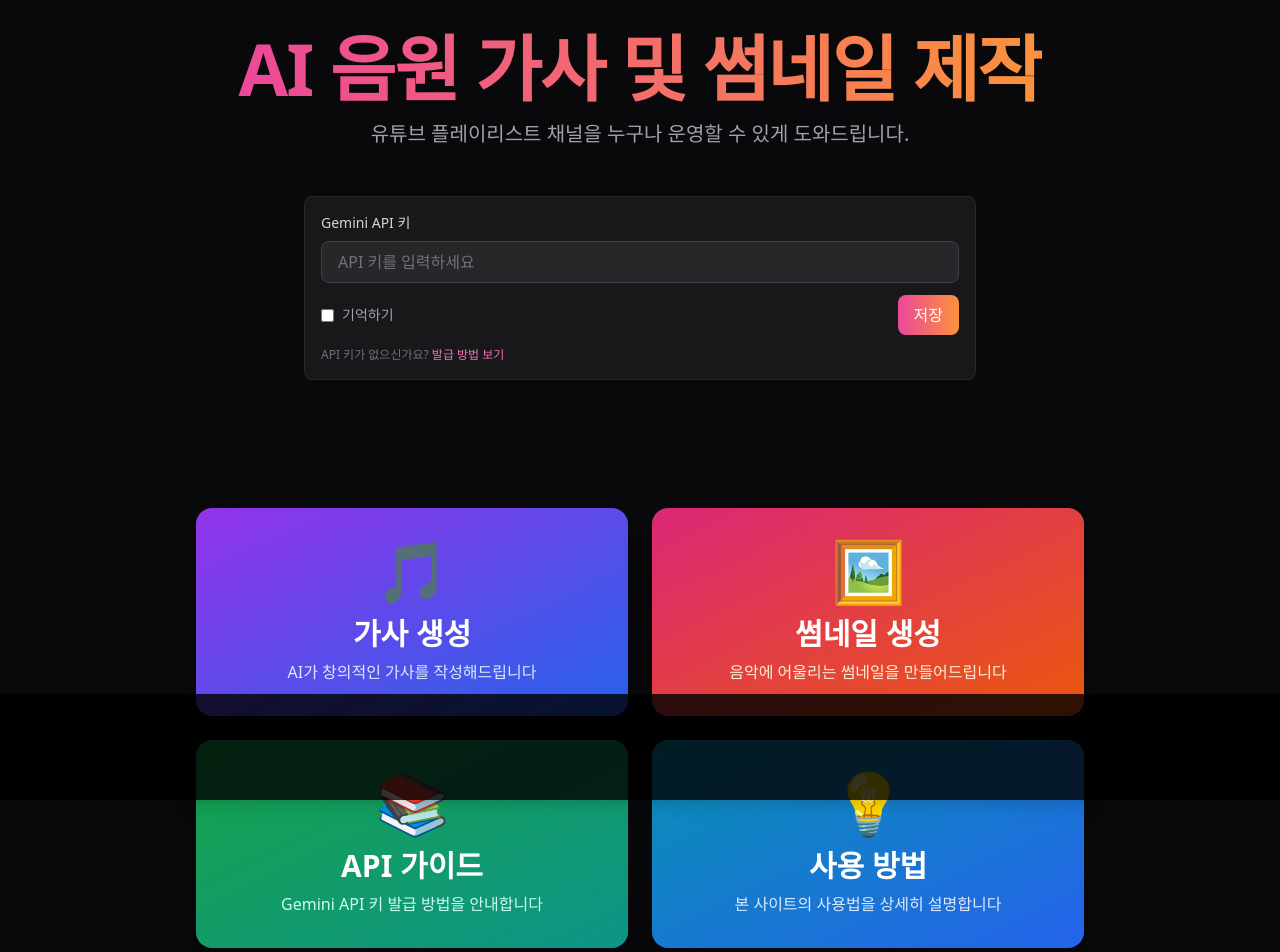
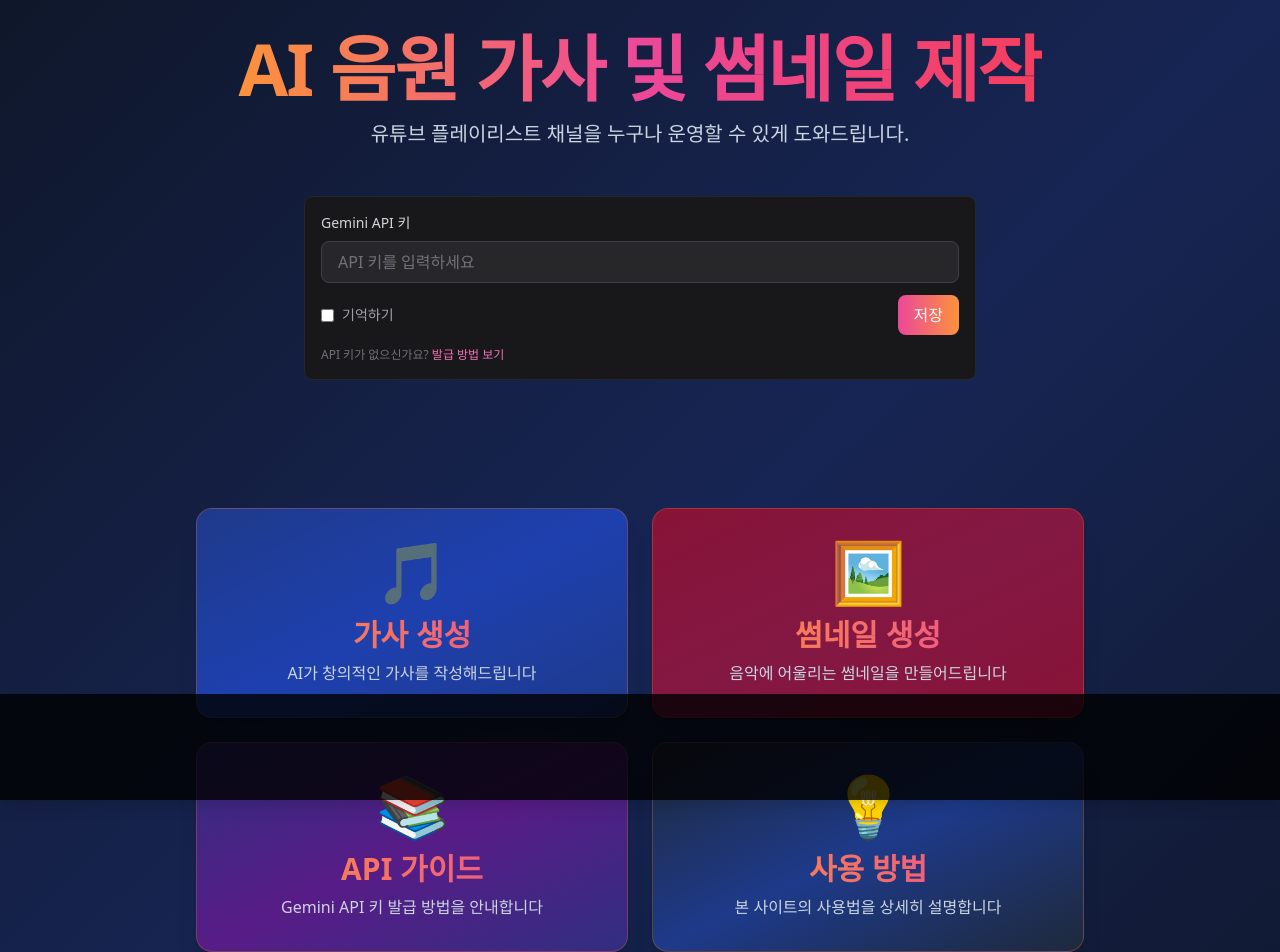
Before and after one commit to angibeom0985-arch/aimusic-l, a React (Vite) app: page / in a window 1280 px wide. Shown: the top 952 px of the page. Built offline with nearby package versions, Linux system fonts and the light colour scheme.

Commit message:
design: 네이비 블루와 코랄 핑크 색상 테마로 전면 개편 - 배경, 버튼, 그라데이션 전체 업데이트

```diff
--- a/App.tsx
+++ b/App.tsx
@@ -35,7 +35,7 @@ const AppContent: React.FC = () => {
   const showHeader = location.pathname !== "/";
 
   return (
-    <div className="min-h-screen bg-zinc-950 text-zinc-100 relative">
+    <div className="min-h-screen bg-gradient-to-br from-slate-900 via-blue-950 to-slate-900 text-zinc-100 relative">
       {/* 사이드바 광고 */}
       <SidebarAd position="left" />
       <SidebarAd position="right" />
@@ -44,10 +44,10 @@ const AppContent: React.FC = () => {
       <div className="min-h-screen flex flex-col p-4 lg:px-[180px]">
         {showHeader && (
           <header className="text-center mb-8 pt-8">
-            <h1 className="text-4xl md:text-5xl font-bold tracking-tight bg-clip-text text-transparent bg-gradient-to-r from-pink-500 to-orange-400">
+            <h1 className="text-4xl md:text-5xl font-bold tracking-tight bg-clip-text text-transparent bg-gradient-to-r from-orange-400 via-pink-500 to-rose-500">
               <Link to="/">AI 음원 가사 및 썸네일 제작</Link>
             </h1>
-            <p className="text-zinc-400 mt-2">
+            <p className="text-slate-300 mt-2">
               AI로 당신의 음악에 생명을 불어넣으세요
             </p>
           </header>
@@ -70,7 +70,7 @@ const AppContent: React.FC = () => {
           </Routes>
         </main>
 
-        <footer className="text-center mt-12 text-zinc-500 text-sm pb-24">
+        <footer className="text-center mt-12 text-slate-400 text-sm pb-24">
           <p className="mb-2">
             쿠팡 파트너스 활동의 일환으로, 이에 따른 일정액의 수수료를
             제공받습니다.
--- a/components/Button.tsx
+++ b/components/Button.tsx
@@ -25,20 +25,20 @@ const Button: React.FC<ButtonProps> = ({
 
   const variantStyles = {
     primary:
-      "bg-gradient-to-r from-pink-500 to-orange-400 text-white hover:from-pink-600 hover:to-orange-500 focus:ring-pink-500",
+      "bg-gradient-to-r from-orange-500 to-pink-500 text-white hover:from-orange-600 hover:to-pink-600 focus:ring-orange-500 shadow-orange-500/30",
     secondary:
-      "bg-zinc-800 hover:bg-zinc-700 text-zinc-100 focus:ring-zinc-600",
+      "bg-slate-800 hover:bg-slate-700 text-slate-100 focus:ring-slate-600 border border-orange-500/20",
     ghost:
-      "bg-transparent hover:bg-zinc-800 text-zinc-300 focus:ring-zinc-700 border border-zinc-800",
+      "bg-transparent hover:bg-slate-800 text-slate-300 focus:ring-slate-700 border border-orange-500/30",
     success:
-      "bg-gradient-to-r from-green-500 to-emerald-500 text-white hover:from-green-600 hover:to-emerald-600 focus:ring-green-500",
-    info: "bg-gradient-to-r from-blue-500 to-cyan-500 text-white hover:from-blue-600 hover:to-cyan-600 focus:ring-blue-500",
+      "bg-gradient-to-r from-emerald-600 to-teal-600 text-white hover:from-emerald-700 hover:to-teal-700 focus:ring-emerald-500 shadow-emerald-500/30",
+    info: "bg-gradient-to-r from-blue-600 to-cyan-600 text-white hover:from-blue-700 hover:to-cyan-700 focus:ring-blue-500 shadow-blue-500/30",
     warning:
-      "bg-gradient-to-r from-yellow-500 to-orange-500 text-white hover:from-yellow-600 hover:to-orange-600 focus:ring-yellow-500",
+      "bg-gradient-to-r from-amber-500 to-orange-500 text-white hover:from-amber-600 hover:to-orange-600 focus:ring-amber-500 shadow-amber-500/30",
     danger:
-      "bg-gradient-to-r from-red-500 to-pink-500 text-white hover:from-red-600 hover:to-pink-600 focus:ring-red-500",
+      "bg-gradient-to-r from-red-600 to-rose-600 text-white hover:from-red-700 hover:to-rose-700 focus:ring-red-500 shadow-red-500/30",
     purple:
-      "bg-gradient-to-r from-purple-500 to-indigo-500 text-white hover:from-purple-600 hover:to-indigo-600 focus:ring-purple-500",
+      "bg-gradient-to-r from-purple-600 to-pink-600 text-white hover:from-purple-700 hover:to-pink-700 focus:ring-purple-500 shadow-purple-500/30",
   };
 
   return (
--- a/components/Card.tsx
+++ b/components/Card.tsx
@@ -7,7 +7,7 @@ interface CardProps {
 
 const Card: React.FC<CardProps> = ({ children, className = '' }) => {
   return (
-    <div className={`bg-zinc-900 border border-zinc-800 rounded-xl shadow-lg p-6 md:p-8 ${className}`}>
+    <div className={`bg-gradient-to-br from-slate-900 to-blue-950 border border-orange-500/20 rounded-xl shadow-xl shadow-blue-900/50 p-6 md:p-8 ${className}`}>
       {children}
     </div>
   );
--- a/pages/HomePage.tsx
+++ b/pages/HomePage.tsx
@@ -24,10 +24,10 @@ const HomePage: React.FC<HomePageProps> = ({ apiKey, setApiKey }) => {
     <div className="min-h-screen flex flex-col items-center justify-center p-4">
       {/* 타이틀 */}
       <div className="text-center mb-12">
-        <h1 className="text-5xl md:text-7xl font-bold tracking-tight bg-clip-text text-transparent bg-gradient-to-r from-pink-500 to-orange-400 mb-4">
+        <h1 className="text-5xl md:text-7xl font-bold tracking-tight bg-clip-text text-transparent bg-gradient-to-r from-orange-400 via-pink-500 to-rose-500 mb-4">
           AI 음원 가사 및 썸네일 제작
         </h1>
-        <p className="text-zinc-400 text-lg md:text-xl">
+        <p className="text-slate-300 text-lg md:text-xl">
           유튜브 플레이리스트 채널을 누구나 운영할 수 있게 도와드립니다.
         </p>
       </div>
@@ -46,56 +46,56 @@ const HomePage: React.FC<HomePageProps> = ({ apiKey, setApiKey }) => {
       <div className="grid grid-cols-1 md:grid-cols-2 gap-6 w-full max-w-4xl">
         <Link
           to="/lyrics"
-          className="group relative overflow-hidden bg-gradient-to-br from-purple-600 to-blue-600 hover:from-purple-700 hover:to-blue-700 rounded-2xl p-8 transition-all duration-300 shadow-xl hover:shadow-2xl hover:scale-105"
+          className="group relative overflow-hidden bg-gradient-to-br from-blue-900 via-blue-800 to-blue-900 hover:from-blue-800 hover:via-blue-700 hover:to-blue-800 border border-orange-500/30 rounded-2xl p-8 transition-all duration-300 shadow-xl hover:shadow-orange-500/20 hover:shadow-2xl hover:scale-105"
         >
           <div className="text-center">
             <div className="text-6xl mb-4">🎵</div>
-            <h2 className="text-3xl font-bold text-white mb-2">가사 생성</h2>
-            <p className="text-blue-100">AI가 창의적인 가사를 작성해드립니다</p>
+            <h2 className="text-3xl font-bold bg-clip-text text-transparent bg-gradient-to-r from-orange-400 to-pink-500 mb-2">가사 생성</h2>
+            <p className="text-slate-300">AI가 창의적인 가사를 작성해드립니다</p>
           </div>
-          <div className="absolute inset-0 bg-white opacity-0 group-hover:opacity-10 transition-opacity duration-300"></div>
+          <div className="absolute inset-0 bg-gradient-to-br from-orange-500/10 to-pink-500/10 opacity-0 group-hover:opacity-100 transition-opacity duration-300"></div>
         </Link>
 
         <Link
           to="/thumbnail"
-          className="group relative overflow-hidden bg-gradient-to-br from-pink-600 to-orange-600 hover:from-pink-700 hover:to-orange-700 rounded-2xl p-8 transition-all duration-300 shadow-xl hover:shadow-2xl hover:scale-105"
+          className="group relative overflow-hidden bg-gradient-to-br from-rose-900 via-pink-900 to-rose-900 hover:from-rose-800 hover:via-pink-800 hover:to-rose-800 border border-orange-500/30 rounded-2xl p-8 transition-all duration-300 shadow-xl hover:shadow-pink-500/20 hover:shadow-2xl hover:scale-105"
         >
           <div className="text-center">
             <div className="text-6xl mb-4">🖼️</div>
-            <h2 className="text-3xl font-bold text-white mb-2">썸네일 생성</h2>
-            <p className="text-orange-100">
+            <h2 className="text-3xl font-bold bg-clip-text text-transparent bg-gradient-to-r from-orange-400 to-pink-500 mb-2">썸네일 생성</h2>
+            <p className="text-slate-300">
               음악에 어울리는 썸네일을 만들어드립니다
             </p>
           </div>
-          <div className="absolute inset-0 bg-white opacity-0 group-hover:opacity-10 transition-opacity duration-300"></div>
+          <div className="absolute inset-0 bg-gradient-to-br from-orange-500/10 to-pink-500/10 opacity-0 group-hover:opacity-100 transition-opacity duration-300"></div>
         </Link>
 
         <Link
           to="/api-guide"
-          className="group relative overflow-hidden bg-gradient-to-br from-green-600 to-teal-600 hover:from-green-700 hover:to-teal-700 rounded-2xl p-8 transition-all duration-300 shadow-xl hover:shadow-2xl hover:scale-105"
+          className="group relative overflow-hidden bg-gradient-to-br from-indigo-900 via-purple-900 to-indigo-900 hover:from-indigo-800 hover:via-purple-800 hover:to-indigo-800 border border-orange-500/30 rounded-2xl p-8 transition-all duration-300 shadow-xl hover:shadow-purple-500/20 hover:shadow-2xl hover:scale-105"
         >
           <div className="text-center">
             <div className="text-6xl mb-4">📚</div>
-            <h2 className="text-3xl font-bold text-white mb-2">API 가이드</h2>
-            <p className="text-teal-100">
+            <h2 className="text-3xl font-bold bg-clip-text text-transparent bg-gradient-to-r from-orange-400 to-pink-500 mb-2">API 가이드</h2>
+            <p className="text-slate-300">
               Gemini API 키 발급 방법을 안내합니다
             </p>
           </div>
-          <div className="absolute inset-0 bg-white opacity-0 group-hover:opacity-10 transition-opacity duration-300"></div>
+          <div className="absolute inset-0 bg-gradient-to-br from-orange-500/10 to-pink-500/10 opacity-0 group-hover:opacity-100 transition-opacity duration-300"></div>
         </Link>
 
         <Link
           to="/how-to-use"
-          className="group relative overflow-hidden bg-gradient-to-br from-cyan-600 to-blue-600 hover:from-cyan-700 hover:to-blue-700 rounded-2xl p-8 transition-all duration-300 shadow-xl hover:shadow-2xl hover:scale-105"
+          className="group relative overflow-hidden bg-gradient-to-br from-slate-800 via-blue-900 to-slate-800 hover:from-slate-700 hover:via-blue-800 hover:to-slate-700 border border-orange-500/30 rounded-2xl p-8 transition-all duration-300 shadow-xl hover:shadow-blue-500/20 hover:shadow-2xl hover:scale-105"
         >
           <div className="text-center">
             <div className="text-6xl mb-4">💡</div>
-            <h2 className="text-3xl font-bold text-white mb-2">사용 방법</h2>
-            <p className="text-blue-100">
+            <h2 className="text-3xl font-bold bg-clip-text text-transparent bg-gradient-to-r from-orange-400 to-pink-500 mb-2">사용 방법</h2>
+            <p className="text-slate-300">
               본 사이트의 사용법을 상세히 설명합니다
             </p>
           </div>
-          <div className="absolute inset-0 bg-white opacity-0 group-hover:opacity-10 transition-opacity duration-300"></div>
+          <div className="absolute inset-0 bg-gradient-to-br from-orange-500/10 to-pink-500/10 opacity-0 group-hover:opacity-100 transition-opacity duration-300"></div>
         </Link>
       </div>
 
```
Also changed, not shown: components/StepGenre.tsx (+11 -11 lines), pages/ThumbnailPage.tsx (+8 -8 lines).
